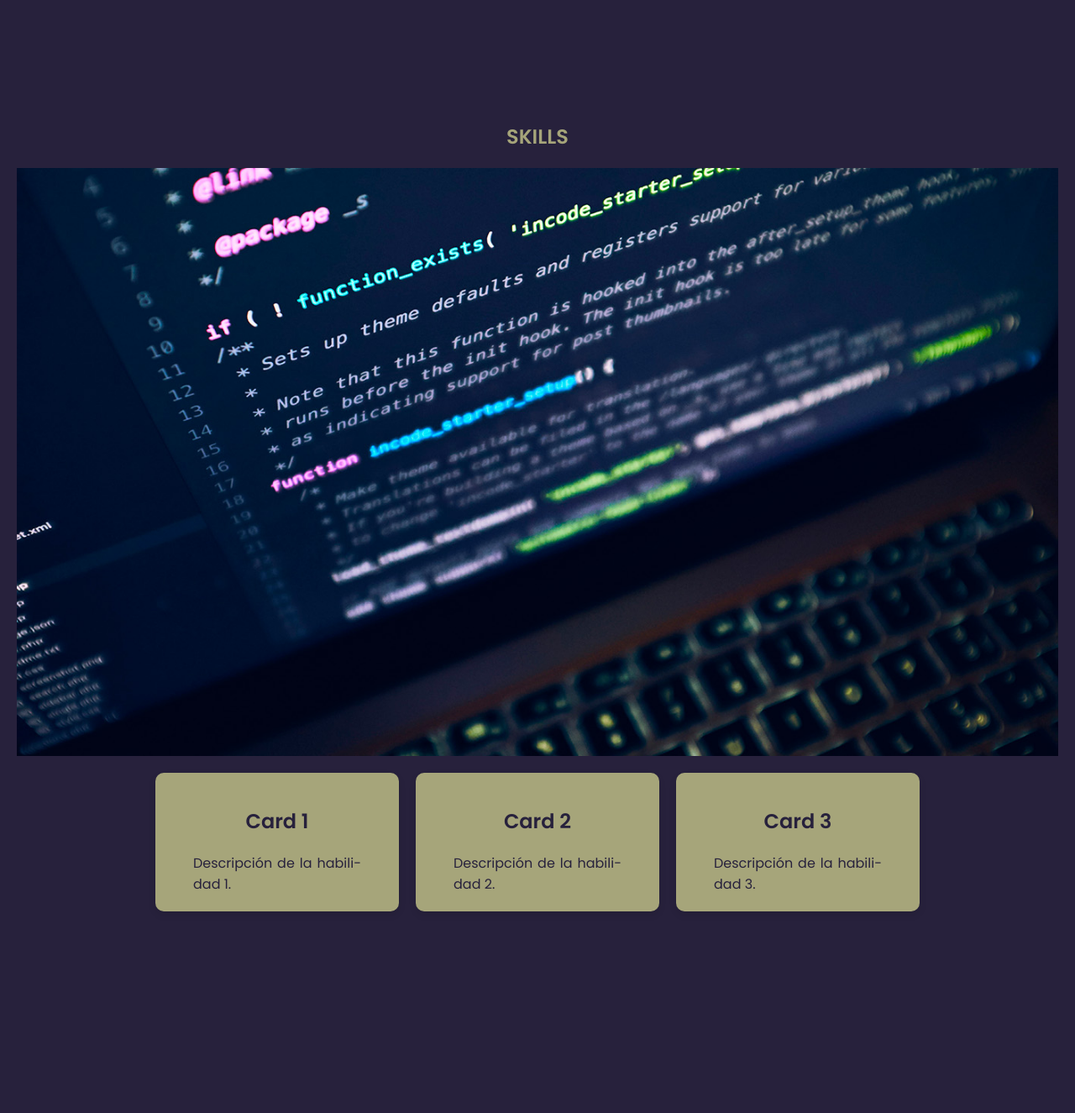
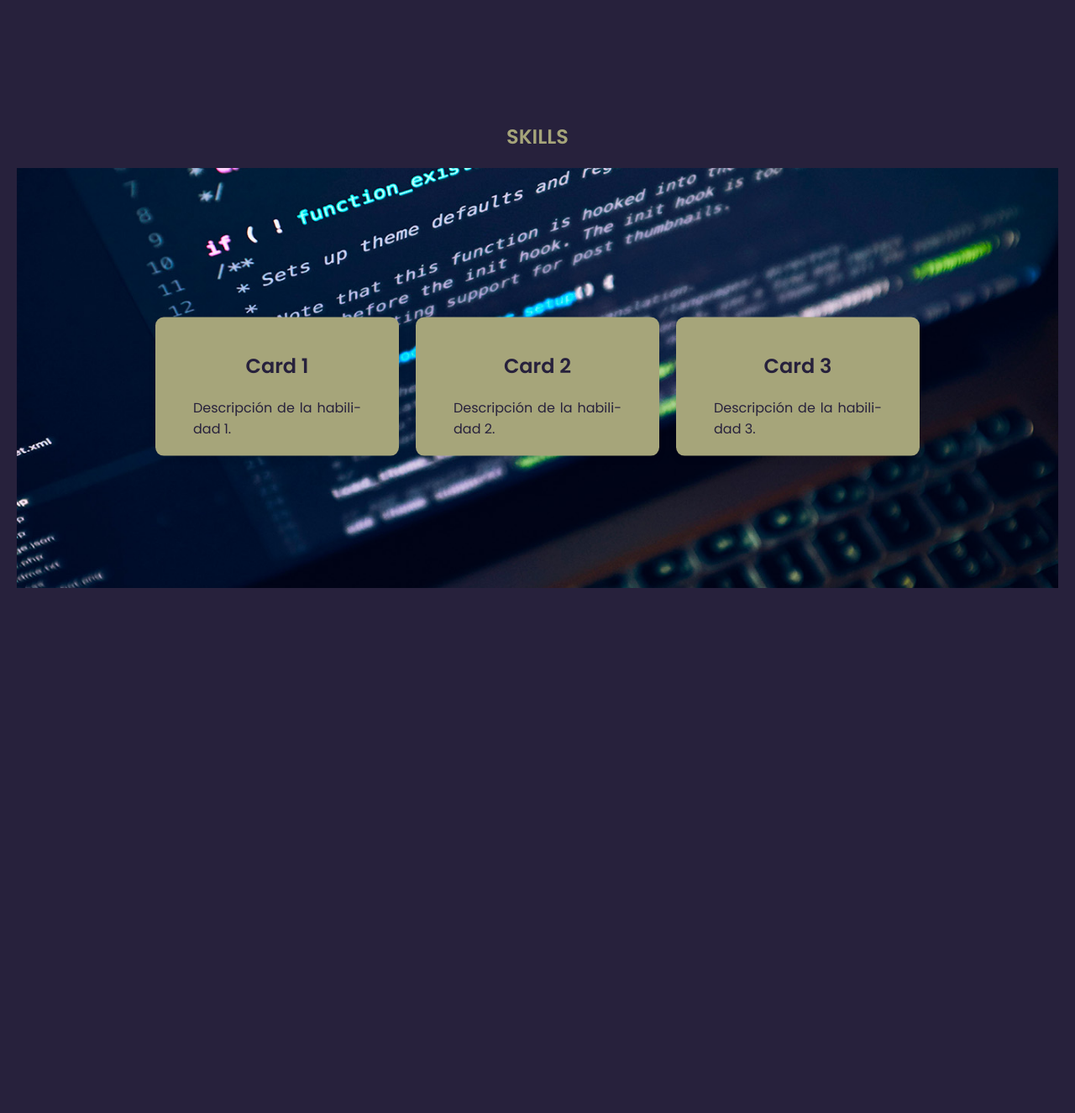
Before and after one commit to dogpool22/Portafolio, a PHP site: page / in a window 1280 px wide. Shown: the part 507-1832 px from the top of the page at 84% size. Run offline with PHP 8.4, Linux system fonts and the light colour scheme.

Commit message:
carrusel de imagenes y menu tipo cartas correcto

```diff
--- a/index.html
+++ b/index.html
@@ -60,6 +60,7 @@
         </section>
 
 
+
     </main>
 
     <footer>
--- a/styles.css
+++ b/styles.css
@@ -150,15 +150,17 @@ main {
     align-items: center;
     margin-top: 20px;
     height: 100%; /* Ocupa toda la altura disponible */
+    position: relative; /* Asegura que los elementos hijos puedan usar z-index */
 }
 
 /* Carrusel de imágenes */
 .carousel {
     width: 100%;
-    height: 700px; /* Altura fija para el carrusel */
+    height: 500px; /* Altura fija para el carrusel */
     overflow: hidden;
     position: relative;
     margin-bottom: 20px;
+    z-index: 0; /* Carrusel en un nivel inferior */
 }
 
 .carousel-images {
@@ -181,7 +183,13 @@ main {
     justify-content: center;
     gap: 20px;
     flex-wrap: wrap;
+    max-width: 100%; /* Ancho máximo del menú */
+    position: absolute; /* Para posicionarlo sobre el carrusel */
+    top: 50%; /* Posicionar en el 50% desde arriba */
+    transform: translateY(-50%); /* Ajustar posición vertical */
+    z-index: 1; /* Asegura que el menú esté por encima del carrusel */
 }
+
 
 .card {
     background-color: #A6A57A;
@@ -191,6 +199,7 @@ main {
     width: 250px;
     text-align: center;
     box-shadow: 0 4px 8px rgba(0, 0, 0, 0.1);
+    max-width: calc(33.33% - 40px); /* Ancho máximo de cada carta, ajusta según el número de cartas */
 }
 
 /* Estilos adicionales para el carrusel de imágenes */
```
